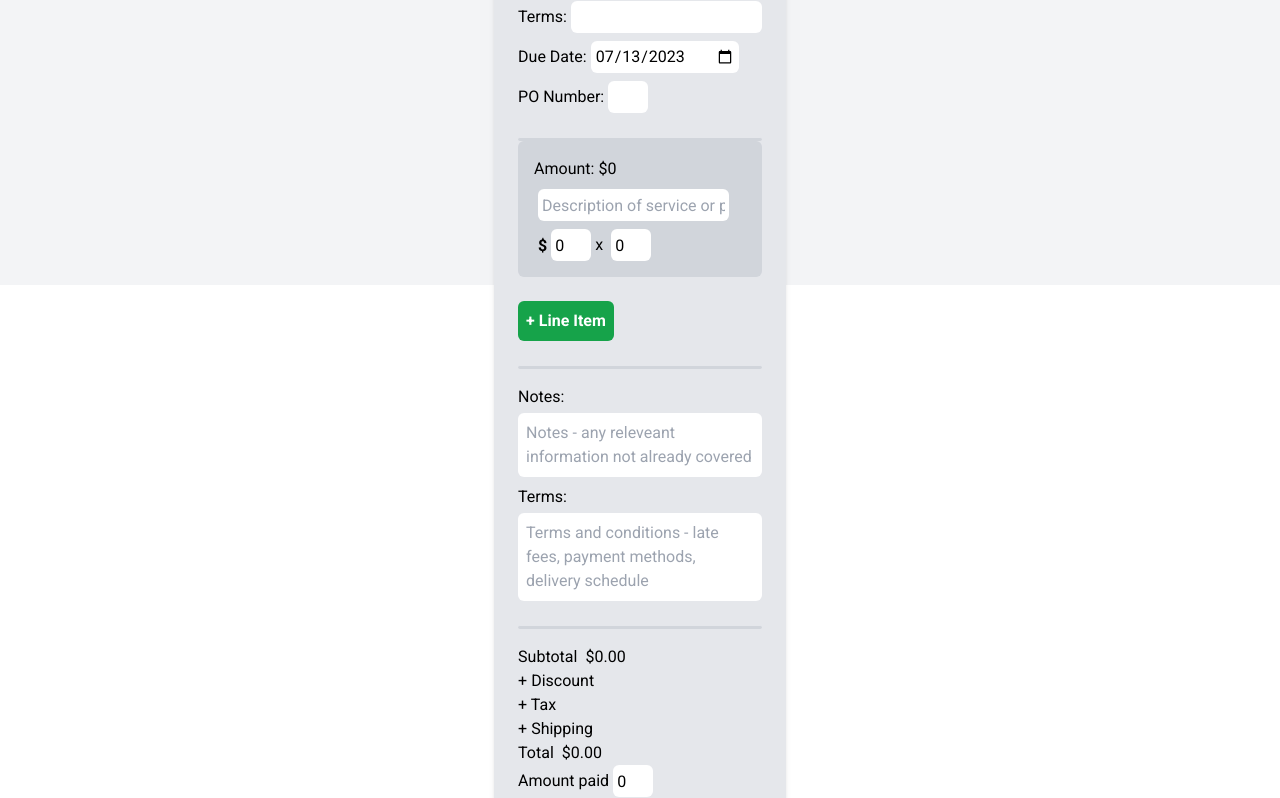
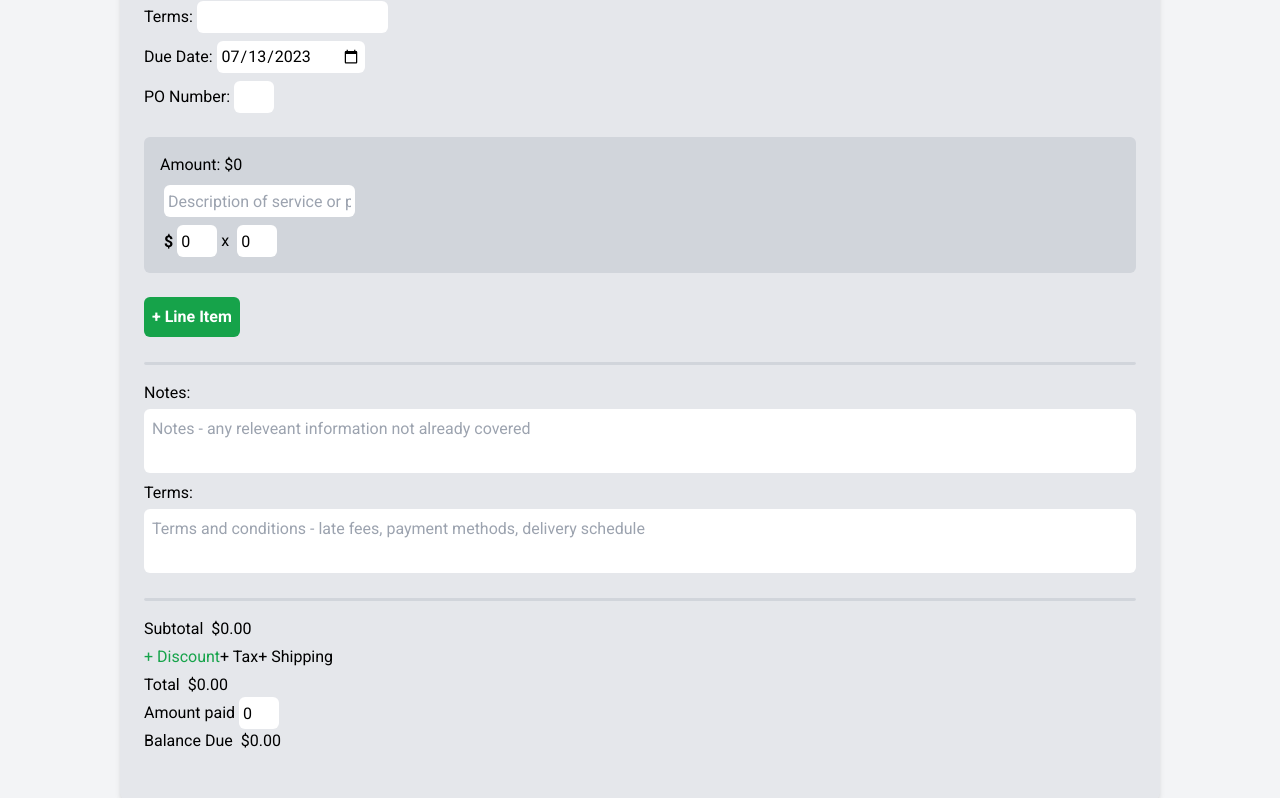
Before and after one commit to igor-pekovic-fe/invoice-generator, a React (Vite) app: page / in a window 1280 px wide. Shown: the part 515-1313 px from the top of the page. Built offline with nearby package versions, Linux system fonts and the light colour scheme.

Commit message:
Some more styling updates

```diff
--- a/src/App.jsx
+++ b/src/App.jsx
@@ -28,10 +28,11 @@ function App() {
   };
 
   return (
-    <div className="grid h-screen place-items-center bg-gray-100 p-4">
-      <div className="px-6 py-8 bg-gray-200 shadow-md rounded-lg min-w-fit">
+    <div className="grid place-items-center bg-gray-100 p-4">
+      <div className="px-6 py-8 bg-gray-200 shadow-md rounded-lg w-11/12 md:w-4/6 lg:w-5/6">
         <div className="flex items-center justify-between mb-8">
           <h1 className="text-3xl uppercase">Invoice</h1>
+
           <div className="flex items-center">
             <span className="flex items-center h-8 mr-1">#</span>
             <SharedInput
@@ -89,7 +90,7 @@ function App() {
             name={"poNum"}
           />
         </div>
-        <Divider />
+
         <div className="mb-6">
           {invoiceData.items.map((item) => (
             <Item
--- a/src/components/Item.jsx
+++ b/src/components/Item.jsx
@@ -1,6 +1,7 @@
 import { useState, useEffect } from "react";
 import { useStore } from "../store";
 import SharedInput from "./SharedInput";
+import { AiOutlineCloseCircle } from "react-icons/ai";
 
 function Item({ item, onDeleteItem, disableDelete }) {
   const { currency, updateItem } = useStore((state) => ({
@@ -25,7 +26,7 @@ function Item({ item, onDeleteItem, disableDelete }) {
   };
 
   return (
-    <div className="flex flex-col gap-2 mb-4 bg-gray-300 p-4 rounded-md hover:ring hover:ring-gray-400 transition-all">
+    <div className="flex flex-col gap-2 mb-4 bg-gray-300 p-4 rounded-md ">
       <div className="flex justify-between">
         <p>
           Amount: {currency}
@@ -36,7 +37,7 @@ function Item({ item, onDeleteItem, disableDelete }) {
           onClick={handleDelete}
           disabled={disableDelete}
         >
-          x
+          <AiOutlineCloseCircle className="hover:scale-110 transition-all" />
         </button>
       </div>
 
--- a/src/components/Total.jsx
+++ b/src/components/Total.jsx
@@ -2,6 +2,11 @@ import { useState, useEffect } from "react";
 import { useStore } from "../store";
 import { shallow } from "zustand/shallow";
 import SharedInput from "./SharedInput";
+import {
+  AiOutlineCloseCircle,
+  AiOutlinePlus,
+  AiOutlinePercentage,
+} from "react-icons/ai";
 
 function Total() {
   const {
@@ -42,7 +47,7 @@ function Total() {
     },
     shipping: {
       isDisplaying: false,
-      type: "fixed", // Set the type to "fixed" for shipping
+      type: "fixed",
       value: 0,
     },
   });
@@ -132,7 +137,8 @@ function Total() {
         {currency}
         {subTotal.toFixed(2)}
       </div>
-      <div className="flex items-center gap-2">
+      <div className="md:flex">
+        <div className="flex items-center gap-2 h-8 ">
           {values.discount.isDisplaying && (
             <SharedInput
               labelText="Discount"
@@ -142,13 +148,25 @@ function Total() {
               handleChange={(e) => handleChange(e, "discount")}
             />
           )}
-
-        <button onClick={() => handleToggle("discount")}>
-          {values.discount.isDisplaying ? "x" : "+ Discount"}
+          <button
+            className="text-green-600"
+            onClick={() => handleToggle("discount")}
+          >
+            {values.discount.isDisplaying ? (
+              <AiOutlineCloseCircle className="hover:scale-110 transition-all" />
+            ) : (
+              "+ Discount"
+            )}
           </button>
           {values.discount.isDisplaying && (
             <button onClick={() => changeType("discount")}>
-            {values.discount.type === "percentage" ? "Fixed" : "Percentage"}
+              {values.discount.type === "percentage" ? (
+                "..."
+              ) : (
+                <div>
+                  <AiOutlinePercentage></AiOutlinePercentage>
+                </div>
+              )}
             </button>
           )}
         </div>
@@ -163,7 +181,11 @@ function Total() {
             />
           )}
           <button onClick={() => handleToggle("tax")}>
-          {values.tax.isDisplaying ? "x" : "+ Tax"}
+            {values.tax.isDisplaying ? (
+              <AiOutlineCloseCircle className="hover:scale-110 transition-all" />
+            ) : (
+              "+ Tax"
+            )}
           </button>
           {values.tax.isDisplaying && (
             <button onClick={() => changeType("tax")}>
@@ -183,6 +205,7 @@ function Total() {
           <button onClick={() => handleToggle("shipping")}>
             {values.shipping.isDisplaying ? "x" : "+ Shipping"}
           </button>
+        </div>
       </div>
 
       <div className="flex gap-2">
```
Lines whose indentation alone changed are shown as unchanged.
